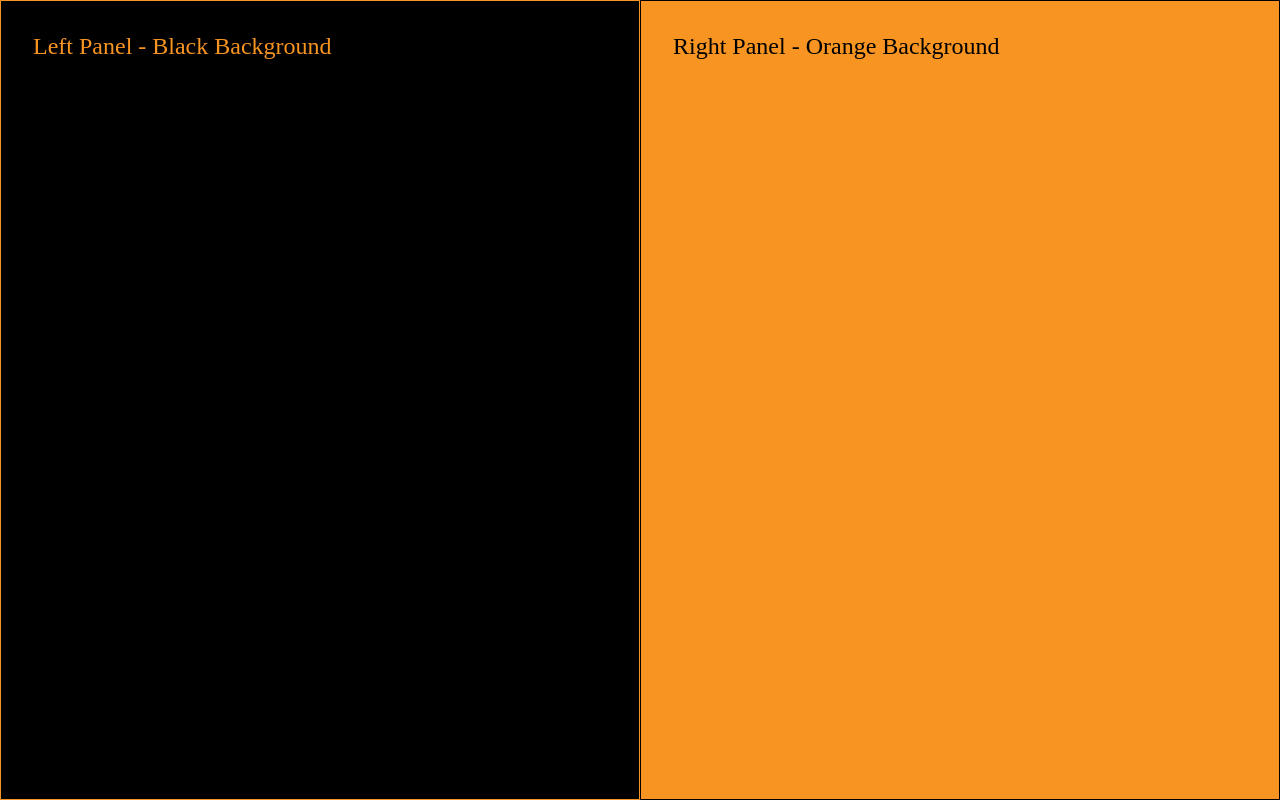
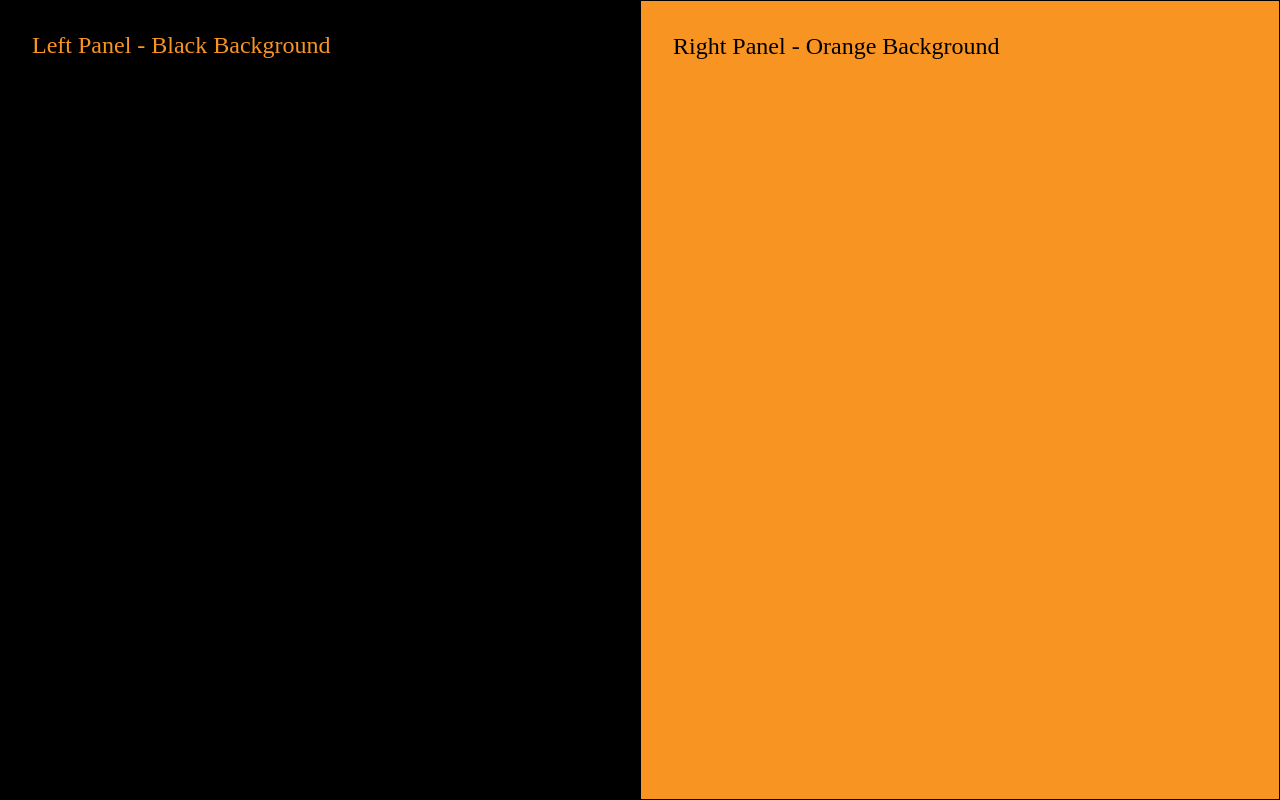
Before and after one commit to remiguillette/Card, a Flask app: page / in a window 1280 px wide. Run offline with Flask 3, Linux system fonts and the light colour scheme.

Commit message:
Remove debug border from webpage; add image asset.
Replit-Commit-Author: Agent
Replit-Commit-Session-Id: 876b5714-03c3-4154-a5ca-0e5cb8c9669e
Replit-Commit-Screenshot-Url: https://storage.googleapis.com/screenshot-production-us-central1/062d2a38-9154-4d14-a610-4993d9e41c76/164b50fd-a9b4-4aa6-9d85-4c6d2145cae1.jpg

```diff
--- a/static/css/new_page.css
+++ b/static/css/new_page.css
@@ -38,7 +38,6 @@ html, body {
   padding: 2rem;
   color: var(--orange-color);
   font-size: 24px;
-  border: 1px solid var(--orange-color); /* Debug border */
 }
 
 /* Right panel */
```
Also changed, not shown: attached_assets/image_1742411798353.png (added).
